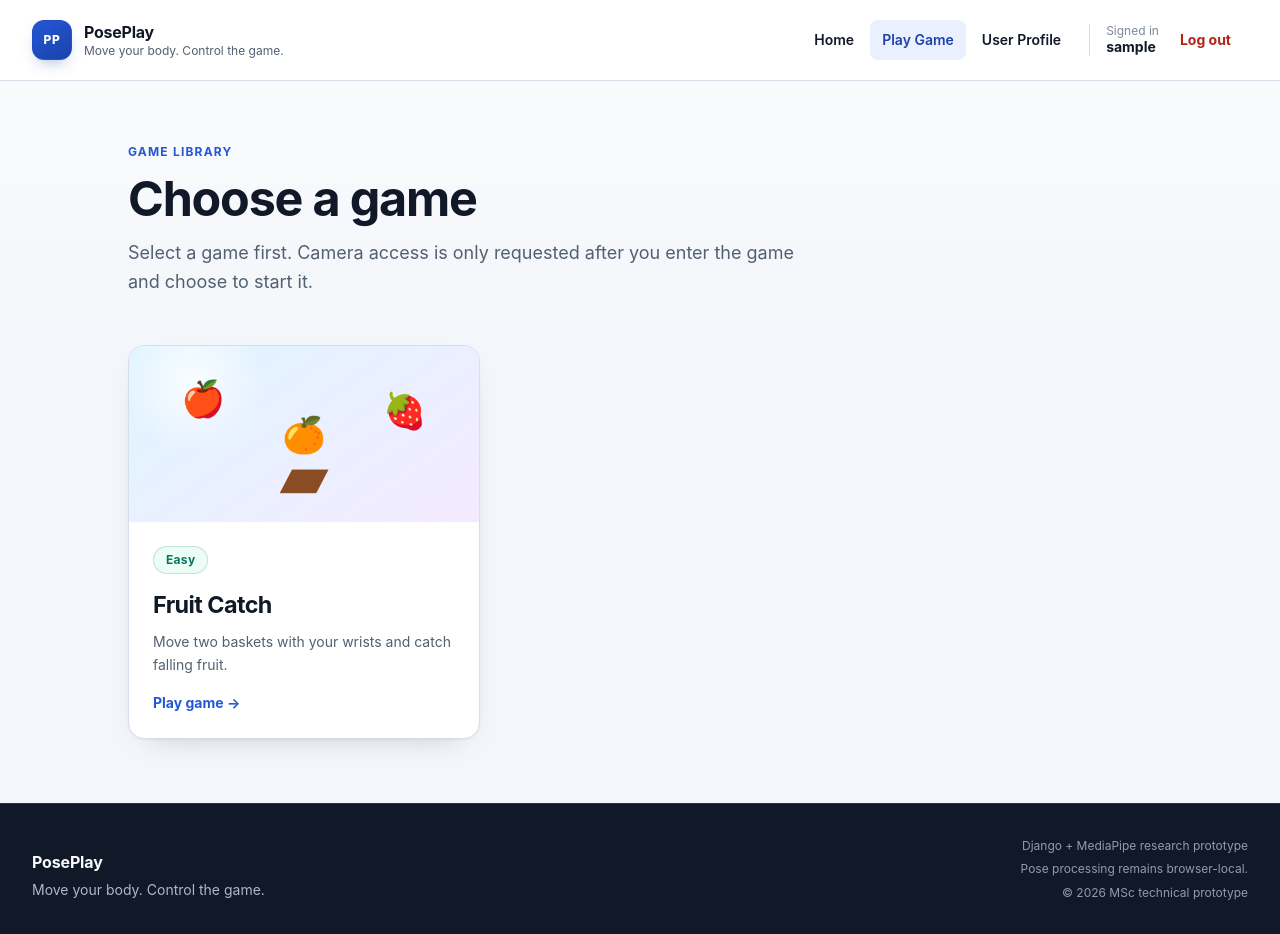
After one commit to xinyan0809/3104719h_program, a Django app: page /games/ in a window 1280 px wide. The commit adds this page. Run offline with Django 5.2, Linux system fonts and the light colour scheme; the visitor is signed in with stand-in values (Sample User, id 1).

Commit message:
feat: add game library and profile navigation

```diff
--- /dev/null
+++ b/game/static/game/css/game-library.css
@@ -0,0 +1,110 @@
+.game-library {
+  width: 100%;
+  max-width: 64rem;
+  margin-inline: auto;
+}
+
+.game-library__grid {
+  display: grid;
+  grid-template-columns: repeat(auto-fit, minmax(min(100%, 18rem), 22rem));
+  gap: var(--space-5);
+}
+
+.game-tile {
+  min-height: 22rem;
+  border: 1px solid var(--color-border);
+  border-radius: var(--radius-large);
+  display: grid;
+  grid-template-rows: 11rem 1fr;
+  overflow: hidden;
+  color: var(--color-text);
+  background: var(--color-surface);
+  box-shadow: var(--shadow-card);
+  text-decoration: none;
+  transition:
+    transform var(--transition-standard),
+    border-color var(--transition-standard),
+    box-shadow var(--transition-standard);
+}
+
+.game-tile:hover {
+  border-color: rgba(36, 87, 214, 0.45);
+  color: var(--color-text);
+  box-shadow: var(--shadow-elevated);
+  transform: translateY(-0.2rem);
+}
+
+.game-tile:focus-visible {
+  outline: 3px solid rgba(36, 87, 214, 0.3);
+  outline-offset: 4px;
+}
+
+.game-tile__preview {
+  position: relative;
+  padding: var(--space-5);
+  display: flex;
+  align-items: flex-start;
+  justify-content: space-around;
+  overflow: hidden;
+  font-size: 2.2rem;
+  background:
+    radial-gradient(circle at 18% 20%, rgba(255, 255, 255, 0.8), transparent 22%),
+    linear-gradient(145deg, #dff5ff, #eaf0ff 52%, #f4eaff);
+}
+
+.game-tile__preview > span:nth-child(2) {
+  transform: translateY(2.25rem);
+}
+
+.game-tile__preview > span:nth-child(3) {
+  transform: translateY(0.75rem);
+}
+
+.game-tile__basket {
+  position: absolute;
+  right: 50%;
+  bottom: 0.9rem;
+  color: #8a4c22;
+  font-size: 4rem;
+  line-height: 1;
+  transform: translateX(50%);
+}
+
+.game-tile__body {
+  padding: var(--space-5);
+  display: flex;
+  align-items: flex-start;
+  flex-direction: column;
+}
+
+.game-tile__title {
+  margin-top: var(--space-3);
+  font-size: var(--font-size-xl);
+  font-weight: 750;
+  letter-spacing: -0.025em;
+}
+
+.game-tile__description {
+  margin-top: var(--space-2);
+  color: var(--color-muted);
+  font-size: var(--font-size-sm);
+}
+
+.game-tile__action {
+  margin-top: auto;
+  padding-top: var(--space-4);
+  color: var(--color-primary);
+  font-size: var(--font-size-sm);
+  font-weight: 750;
+}
+
+@media (max-width: 40rem) {
+  .game-library__grid {
+    grid-template-columns: 1fr;
+  }
+
+  .game-tile {
+    min-height: 20rem;
+    grid-template-rows: 10rem 1fr;
+  }
+}
--- /dev/null
+++ b/game/templates/game/game_selection.html
@@ -0,0 +1,40 @@
+{% extends "base.html" %}
+{% load static %}
+
+{% block title %}Play Game | PosePlay{% endblock %}
+
+{% block extra_css %}
+  <link rel="stylesheet" href="{% static 'game/css/game-library.css' %}">
+{% endblock %}
+
+{% block content %}
+  <section class="game-library" aria-labelledby="page-title">
+    <header class="page-heading">
+      <p class="eyebrow">Game library</p>
+      <h1 id="page-title" class="page-heading__title">Choose a game</h1>
+      <p class="page-heading__summary">
+        Select a game first. Camera access is only requested after you enter the
+        game and choose to start it.
+      </p>
+    </header>
+
+    <div class="game-library__grid">
+      <a class="game-tile" href="{% url 'fruit_catch' %}">
+        <span class="game-tile__preview" aria-hidden="true">
+          <span>🍎</span>
+          <span>🍊</span>
+          <span>🍓</span>
+          <span class="game-tile__basket">▰</span>
+        </span>
+        <span class="game-tile__body">
+          <span class="badge badge--success">Easy</span>
+          <span class="game-tile__title">Fruit Catch</span>
+          <span class="game-tile__description">
+            Move two baskets with your wrists and catch falling fruit.
+          </span>
+          <span class="game-tile__action">Play game <span aria-hidden="true">→</span></span>
+        </span>
+      </a>
+    </div>
+  </section>
+{% endblock %}
--- a/game/templates/partials/navbar.html
+++ b/game/templates/partials/navbar.html
@@ -13,19 +13,19 @@
       <li>
         <a
           class="primary-nav__link"
-          href="{% url 'pose_test' %}"
-          {% if request.resolver_match.url_name == "pose_test" %}aria-current="page"{% endif %}
+          href="{% url 'game_selection' %}"
+          {% if request.resolver_match.url_name == "game_selection" or request.resolver_match.url_name == "fruit_catch" %}aria-current="page"{% endif %}
         >
-          Pose Test
+          Play Game
         </a>
       </li>
       <li>
         <a
           class="primary-nav__link"
-          href="{% url 'fruit_catch' %}"
-          {% if request.resolver_match.url_name == "fruit_catch" %}aria-current="page"{% endif %}
+          href="{% url 'user_profile' %}"
+          {% if request.resolver_match.url_name == "user_profile" %}aria-current="page"{% endif %}
         >
-          Fruit Catch
+          User Profile
         </a>
       </li>
       <li class="primary-nav__identity">
--- a/game/urls.py
+++ b/game/urls.py
@@ -6,7 +6,9 @@ from . import views
 urlpatterns = [
     path("", views.home, name="home"),
     path("pose-test/", views.pose_test, name="pose_test"),
+    path("games/", views.game_selection, name="game_selection"),
     path("fruit-catch/", views.fruit_catch, name="fruit_catch"),
+    path("profile/", views.user_profile, name="user_profile"),
     path("register/", views.register, name="register"),
     path("login/", views.RememberMeLoginView.as_view(), name="login"),
     path("logout/", auth_views.LogoutView.as_view(), name="logout"),
--- a/game/views.py
+++ b/game/views.py
@@ -35,6 +35,16 @@ def fruit_catch(request):
     return render(request, "game/fruit_catch.html")
 
 
+@login_required
+def game_selection(request):
+    return render(request, "game/game_selection.html")
+
+
+@login_required
+def user_profile(request):
+    return render(request, "game/user_profile.html")
+
+
 def register(request):
     if request.user.is_authenticated:
         return redirect("home")
```
Also changed, not shown: game/templates/game/user_profile.html (added, +28 -0 lines), game/test_navigation_pages.py (added, +56 -0 lines).
